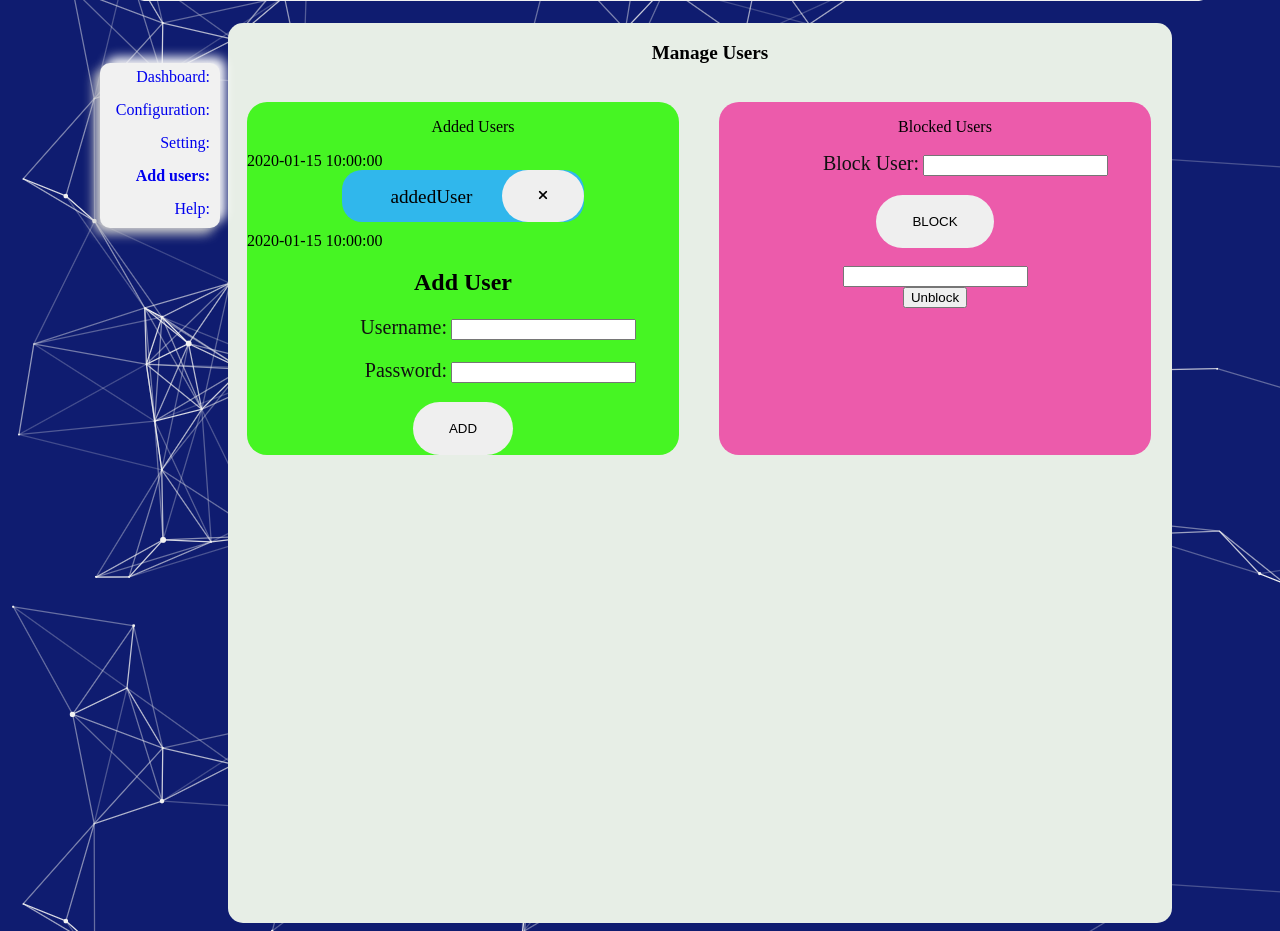
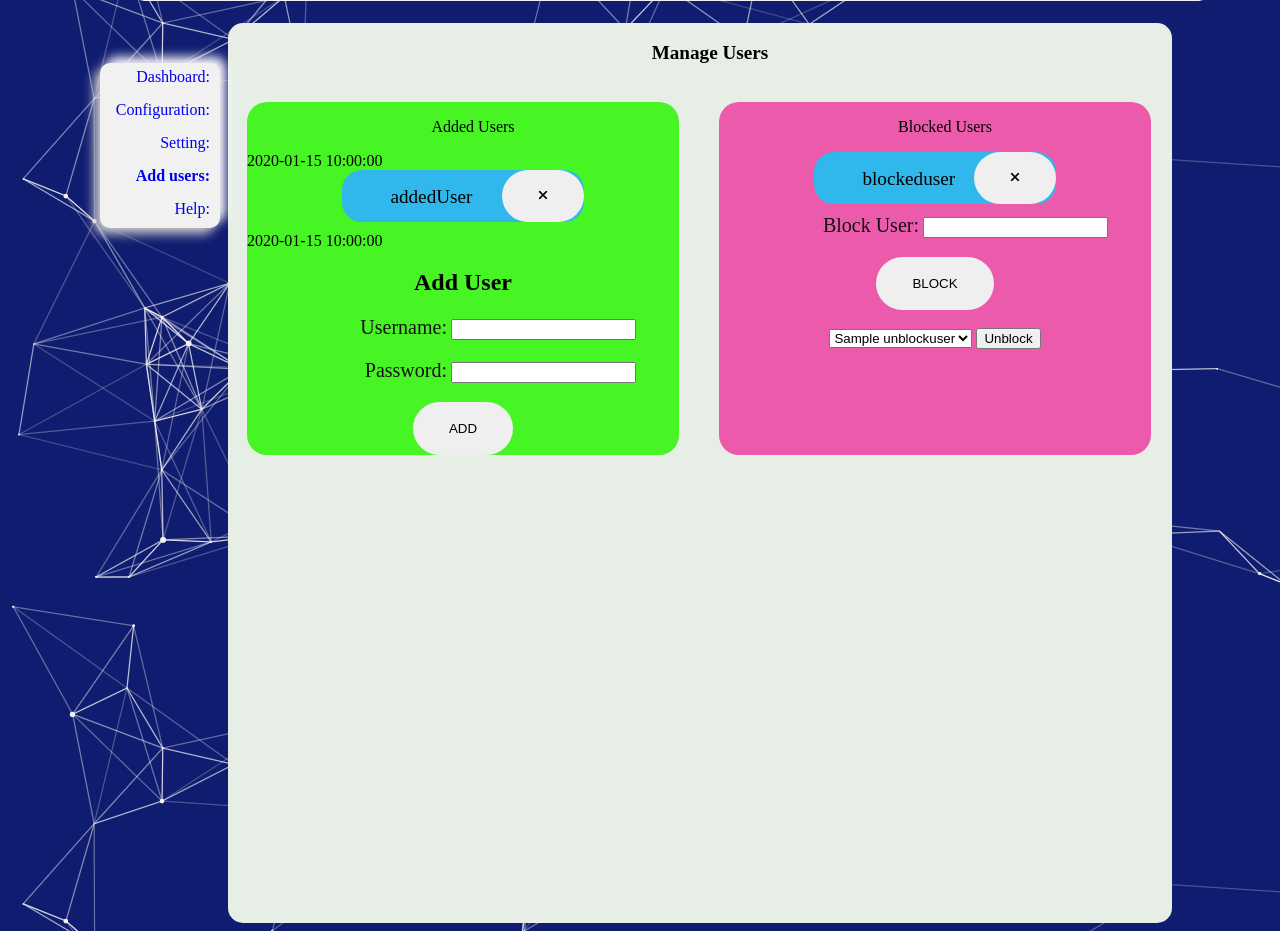
Before and after one commit to xlab-classes/cse442-spring2022-team-pyc442, a Python web app: template src/app/templates/admin_add_users.html in a window 1280 px wide. Shown: the part 120-1051 px from the top of the page. Run offline with Jinja, Linux system fonts and the light colour scheme; the template is opened without the code that fills it: most values are stand-ins (such as "Sample title", 1, 10 or a date in 2020); some libraries are stand-ins or nearby versions.

Commit message:
#94 block users for front end is fully functional

```diff
--- a/src/app/app.py
+++ b/src/app/app.py
@@ -61,6 +61,8 @@ def createApp():
         # return tempate page for admin and sets its title to the admins name
         if current_user.is_admin():
             return redirect("/admin/dashboard")
+        if getUserByName(current_user.get_username())[5] == 1:
+            return render_template('login.html', title="Login", error="You have been blocked! Please contact admin for more info")
         # returns redirect to correct location of user dashboard
         else:
             return redirect("/user/dashboard")
--- a/src/app/templates/admin_add_users.html
+++ b/src/app/templates/admin_add_users.html
@@ -42,7 +42,7 @@
                 <form action="/adduser" method="POST" class="user_form" style="margin:auto; width:auto;">
                     <H2 style="text-align: center;">Add User</H2>
                     <label for="username" style="margin-left: 0%;">Username: </label>
-                    <input type="text" name="username" id="username" style="margin-left:0%;" class="searchBox">
+                    <input type="text" name="username" id="username" style="margin-left:0%;" class="searchBox"><br>
                     <label for="password" style="margin-left: 0%;">Password:</label>
                     <input type="password" name="password" id="password" class="searchBox"><br>
                     <div class="wrapper" style="text-align: center;">
@@ -58,6 +58,16 @@
 
             <div class="users_box" style="background-color: rgb(236, 91, 171);">
                 <p class="box_title">Blocked Users</p>
+                <!--{{loop_blocked_user}} -->
+                <form action="/block/remove/{{blockedUser}}" method="POST" class="user_box_form">
+                    <div class="user_box">
+                        <big class="">blockeduser</big>
+                        <button class="fa-solid fa-xmark x_button">
+                        </button>
+                    </div>
+
+                </form>
+                <!--{{end_loop_blocked_user}}-->
 
                 <form action="/blockuser" method="POST" class="user_form" style="margin:auto; width:auto;">
                     <label for="blockuser">Block User: </label>
@@ -67,25 +77,18 @@
                     </div>
                 </form>
                 <br>
+                {% if blist != [] %}
                 <form action="/unblockuser" method="POST" class="user_form" style="margin:auto; width:auto;">
                     <div class="wrapper" style="text-align:center;">
-                    <input name="unblockuser" list="unblockuser"><br/>
-                    <datalist id="unblockuser">
-                        {% for unblockuser in blist %}
-                            <option value= "{{unblockuser}}"></option>
-                        {% endfor %}
-                        <option value="exampleUser"></option>
-                    </datalist>
-                    <!-- <select name ="unblockuser">
+                    <select name ="unblockuser">
                         {% for unblockuser in blist %}
                             <option value= "{{unblockuser}} ">{{unblockuser}}</option>
                         {% endfor %}
-                        <option value= "{{unblockuser}} ">exampleUser</option>
-                    </select> -->
+                    </select>
                     <input type="submit" value="Unblock" class="submitButton">
                     </div>
                 </form>
-
+                {% endif %}
                 <!--<form action="/unblockuser" method="POST" class="user_form" style="margin:auto; width:auto;">
                     <label for="unblockuser">Unblock User: </label>
                     <input type="text" name="unblockuser" id="blockuser">
```
